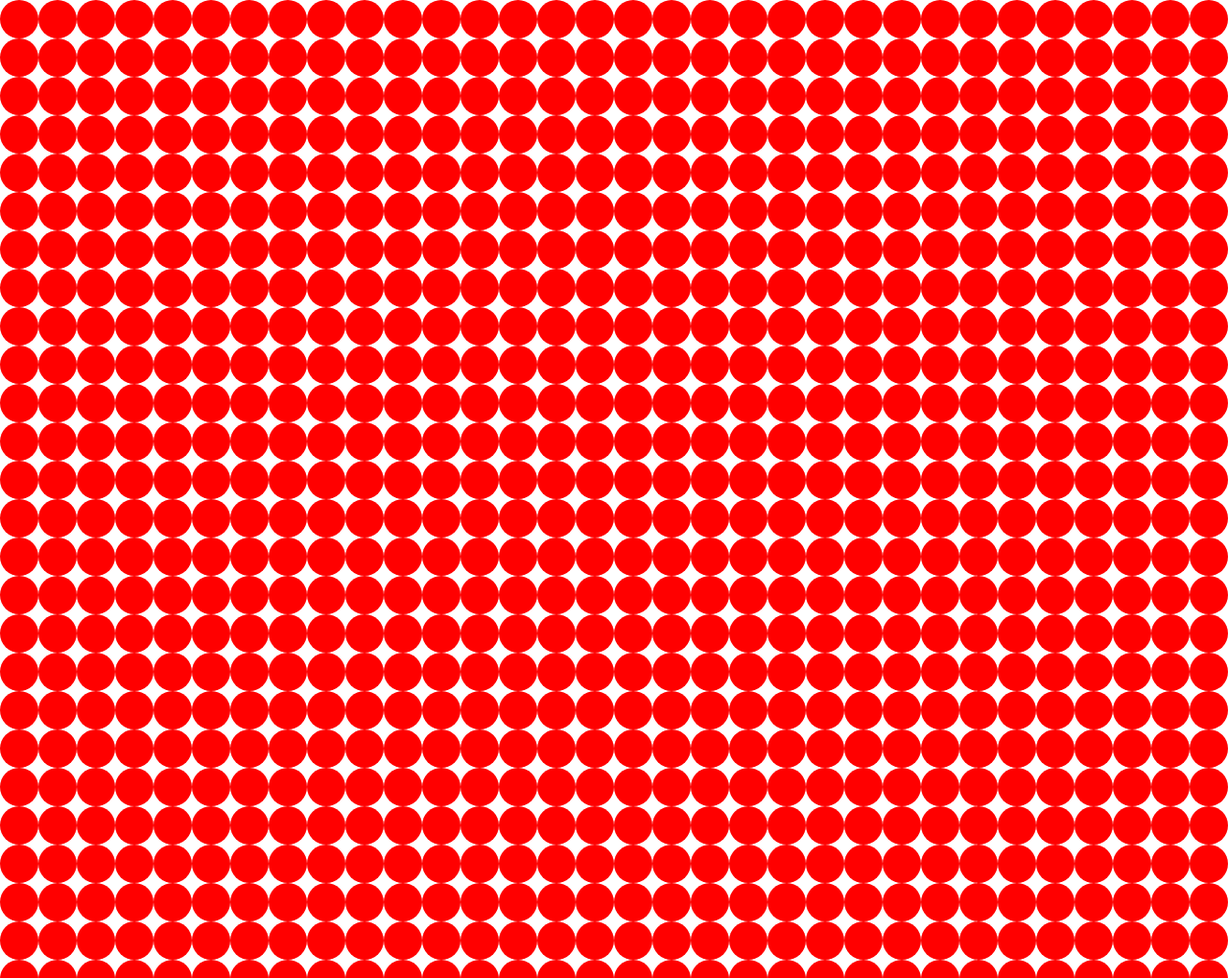
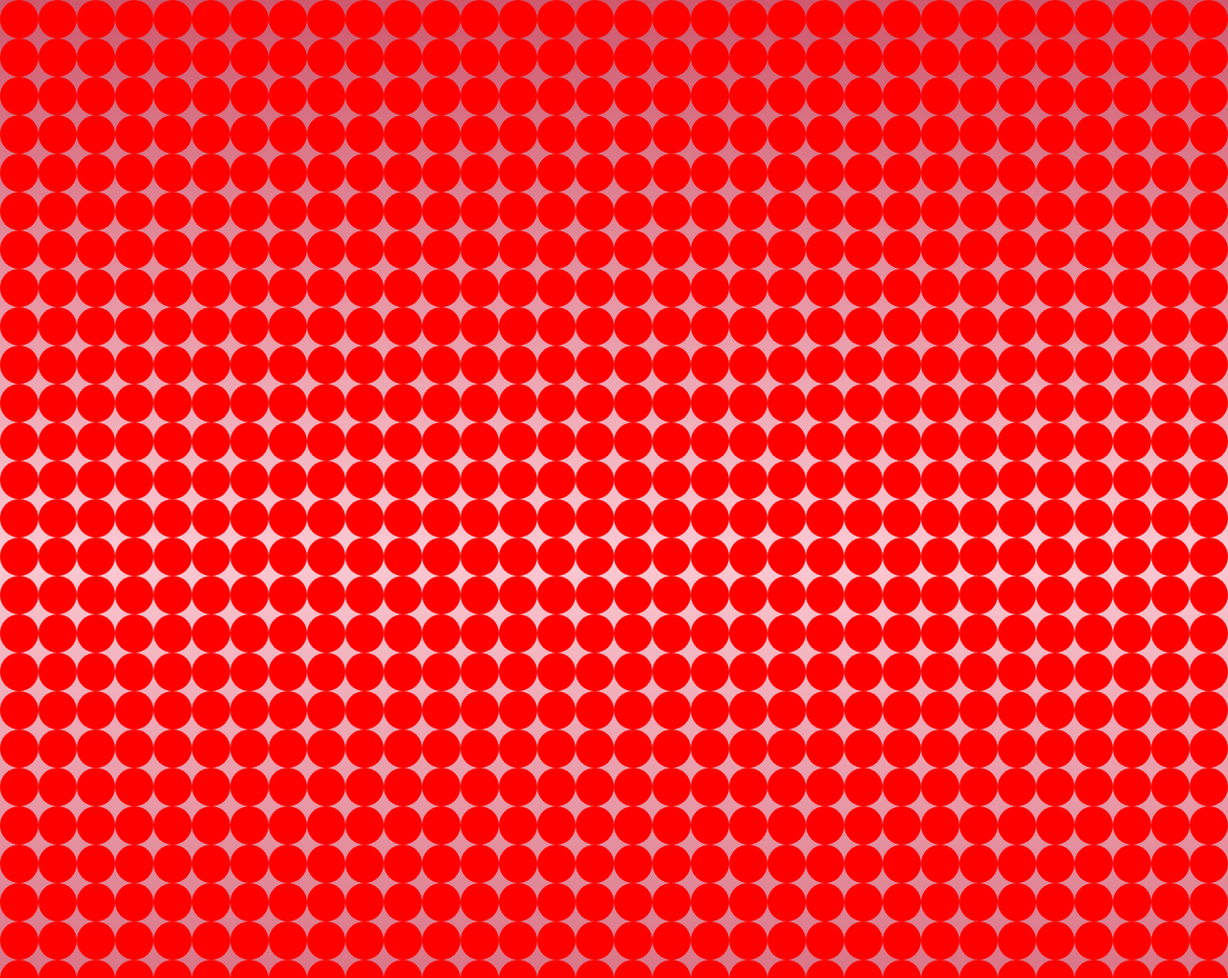
Before and after one commit to vitorjaguat/coracao, a plain HTML site: page index.html in a window 1280 px wide. Shown: the top 1019 px of the page at 96% size. Drawn offline with nearby package versions, Linux system fonts and the light colour scheme.

Commit message:
Update background

```diff
--- a/app.css
+++ b/app.css
@@ -1,3 +1,7 @@
+body {
+    background: linear-gradient(rgb(206, 90, 111), rgb(252, 201, 210), rgb(206, 90, 111));
+}
+
 .bola {
     /* width: 31px; */
     height: 40px;
--- a/index.html
+++ b/index.html
@@ -299,7 +299,6 @@
                     <div class="col-1 bola"></div>
                     <div class="col-1 bola"></div>
                     <div class="col-1 bola"></div>
-
                     <div class="col-1 bola"></div>
                     <div class="col-1 bola"></div>
                     <div class="col-1 bola"></div>
@@ -370,13 +369,6 @@
                     <div class="col-1 bola">O</div>
                     <div class="col-1 bola">P</div>
                     <div class="col-1 bola">E</div>
-                    <div class="col-1 bola"></div>
-                    <div class="col-1 bola"></div>
-                    <div class="col-1 bola"></div>
-                    <div class="col-1 bola"></div>
-                    <div class="col-1 bola"></div>
-                    <div class="col-1 bola"></div>
-                    <div class="col-1 bola"></div>
                     <div class="col-1 bola"></div>
                     <div class="col-1 bola"></div>
                     <div class="col-1 bola"></div>
```
